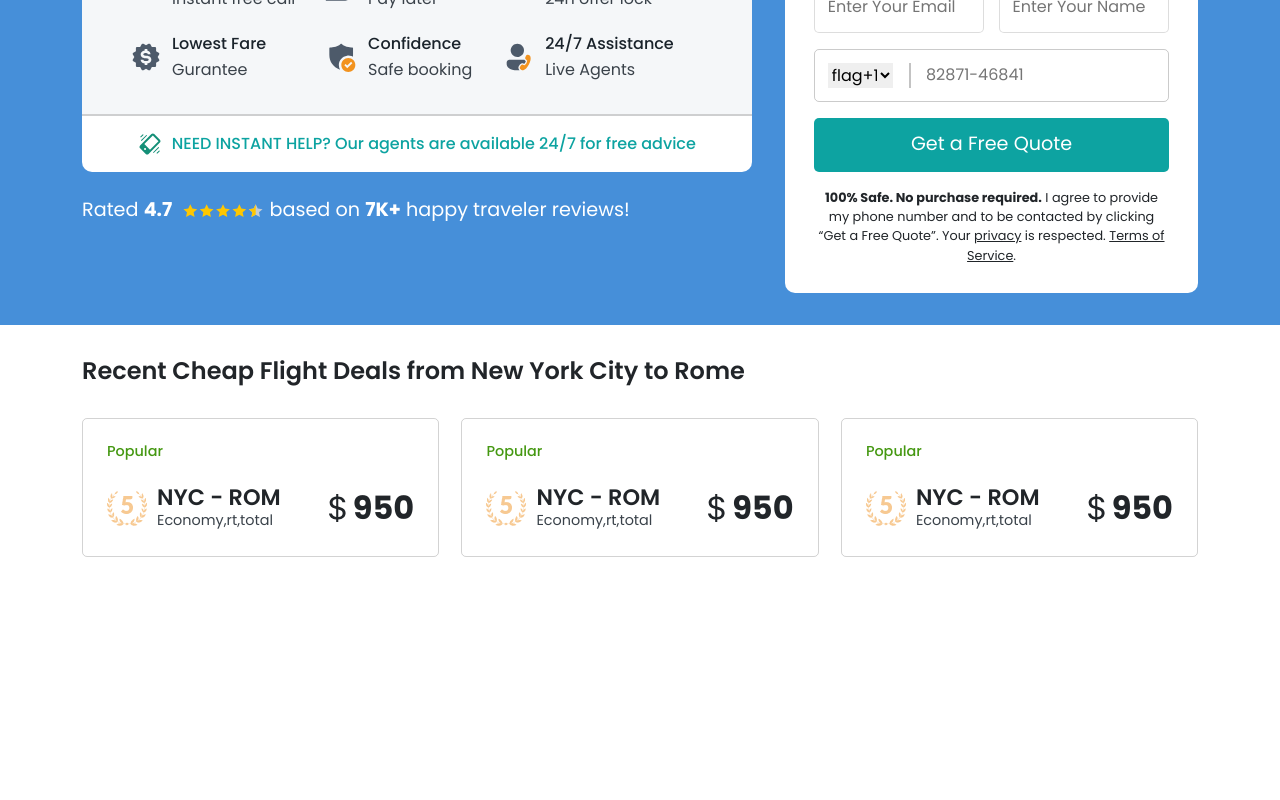
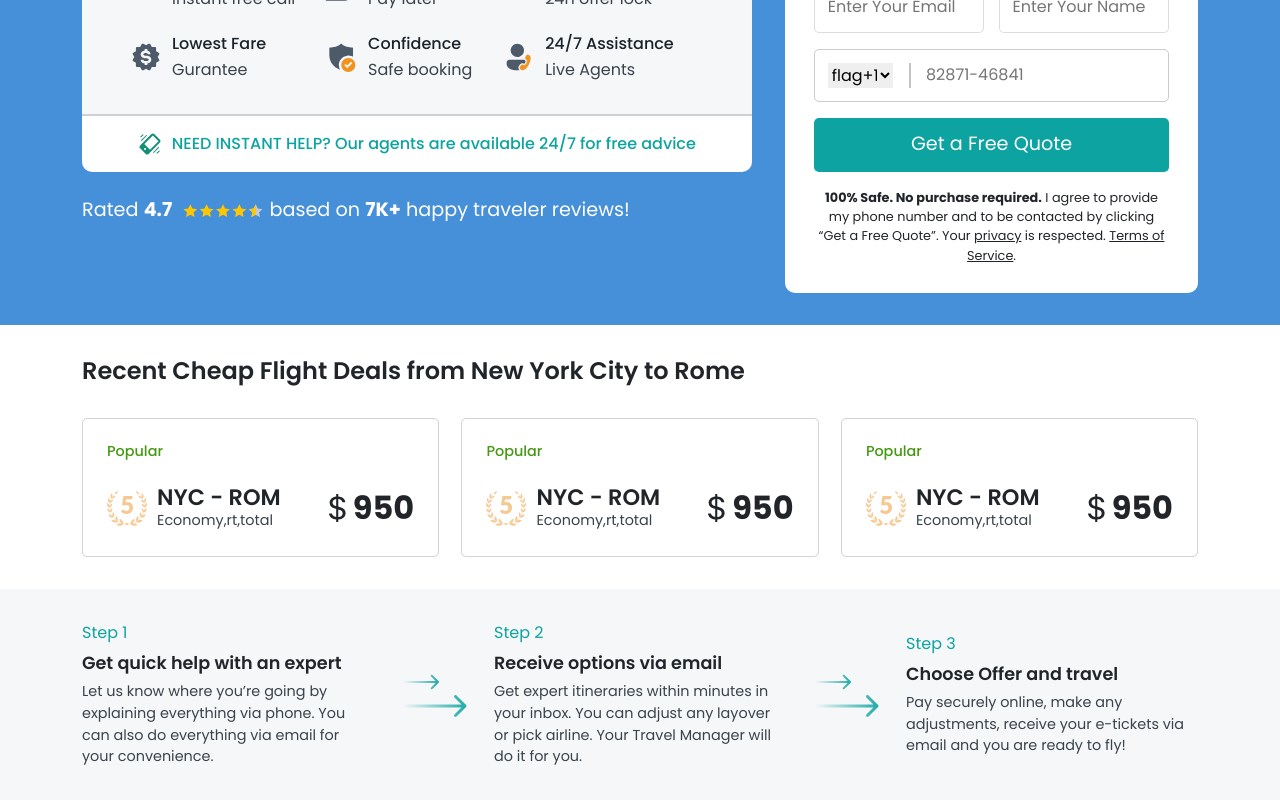
Before and after one commit to suraj-20/wowfare-frontend, a React (Create React App) app: page / in a window 1280 px wide. Shown: the part 546-1346 px from the top of the page. Before the commit the page ends 1135 px from the top, so only its background shows below. Built offline with nearby package versions, Linux system fonts and the light colour scheme.

Commit message:
step section

```diff
--- /dev/null
+++ b/src/Components/StepsSection/StepSection.css
@@ -0,0 +1,46 @@
+.stepSection-container {
+  padding: 2rem 1rem;
+}
+
+.step-container {
+  display: flex;
+  align-items: center;
+}
+
+.step-content {
+  flex-basis: 0;
+  flex-grow: 1;
+}
+
+.step-content .step-num {
+  color: var(--btnColor);
+  /* font-weight: 600; */
+}
+
+.step-content .step-title {
+  font-weight: 600;
+  font-size: 1.1rem;
+  margin-top: 5px;
+}
+
+.step-content .step-peragraph {
+  font-size: 0.9rem;
+  margin-top: 5px;
+  color: var(--peragraphTextColor);
+}
+
+.step-arrow {
+  flex-grow: 0;
+  flex-basis: 0;
+}
+
+@media(max-width:900px) {
+    .step-container {
+        flex-direction: column;
+        gap: 1.5rem;
+    }
+
+    .step-arrow {
+        display: none;
+    }
+}
--- /dev/null
+++ b/src/Components/StepsSection/StepSection.jsx
@@ -0,0 +1,44 @@
+import React from "react";
+import "./StepSection.css";
+import stepImage from "../../Assets/Images/arrows-1.svg";
+
+const StepSection = () => {
+  return (
+    <div className="stepSection-container">
+      <div className="step-container container">
+        <div className="step-content">
+          <p className="step-num">Step 1</p>
+          <p className="step-title">Get quick help with an expert</p>
+          <p className="step-peragraph">
+            Let us know where you’re going by explaining everything via phone.
+            You can also do everything via email for your convenience.
+          </p>
+        </div>
+        <div className="step-arrow">
+          <img src={stepImage} alt="" />
+        </div>
+        <div className="step-content">
+          <p className="step-num">Step 2</p>
+          <p className="step-title">Receive options via email</p>
+          <p className="step-peragraph">
+            Get expert itineraries within minutes in your inbox. You can adjust
+            any layover or pick airline. Your Travel Manager will do it for you.
+          </p>
+        </div>
+        <div className="step-arrow">
+          <img src={stepImage} alt="" />
+        </div>
+        <div className="step-content">
+          <p className="step-num">Step 3</p>
+          <p className="step-title">Choose Offer and travel</p>
+          <p className="step-peragraph">
+            Pay securely online, make any adjustments, receive your e-tickets
+            via email and you are ready to fly!
+          </p>
+        </div>
+      </div>
+    </div>
+  );
+};
+
+export default StepSection;
--- a/src/Pages/SearchedFlightPage/SearchedFligh.css
+++ b/src/Pages/SearchedFlightPage/SearchedFligh.css
@@ -15,6 +15,10 @@
   margin: auto;
 }
 
+.stepSection {
+  background: var(--stepSectionBgColor);
+}
+
 @media (max-width: 1200px) {
 
   .searchedFlightContainer .mainImage {
--- a/src/Pages/SearchedFlightPage/SearchedFligh.jsx
+++ b/src/Pages/SearchedFlightPage/SearchedFligh.jsx
@@ -4,18 +4,22 @@ import MainForm from "../../Components/MainFormSection/MainForm";
 // import mainImage from "../../Assets/Images/deeplink-bg.jpg";
 import Header from "../../Components/Header/Header";
 import RecentDeals from "../../Components/RecentCheapDeals/RecentDeals";
+import StepSection from "../../Components/StepsSection/StepSection";
 
 const SearchedFligh = () => {
   return (
     <div className="searchedFlight">
       <div className="searchedFlightContainer">
-      {/* <img className="mainImage" src={mainImage} alt="" /> */}
+        {/* <img className="mainImage" src={mainImage} alt="" /> */}
         <Header />
         <MainForm />
       </div>
       <div className="recentCheapDealsSection">
         <RecentDeals />
       </div>
+      <div className="stepSection">
+        <StepSection />
+      </div>
     </div>
   );
 };
```
